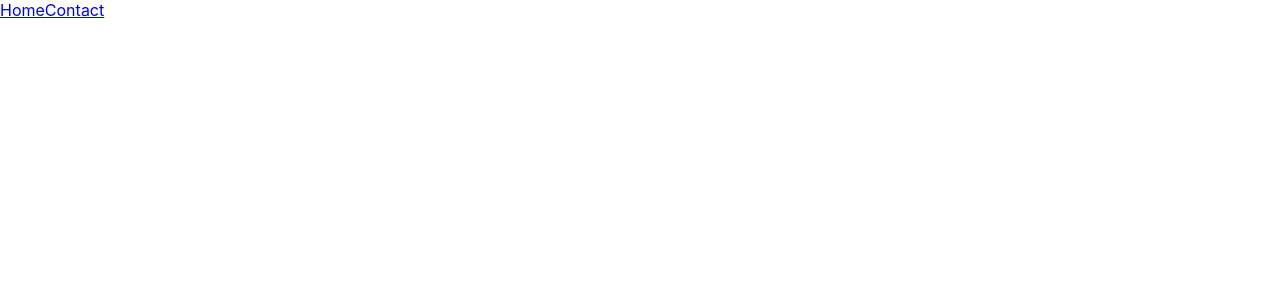
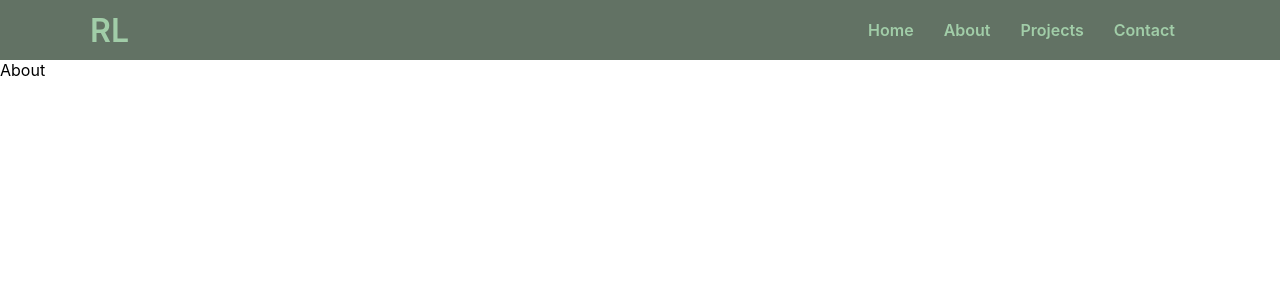
Before and after one commit to rllov/github_portfolio, a React (Create React App) app: page /#/about in a window 1280 px wide. Before the commit this address had no page. Shown: the top 300 px of the page. Built offline with nearby package versions, Linux system fonts and the light colour scheme.

Commit message:
testing ghpages reactrouting

```diff
--- a/src/App.js
+++ b/src/App.js
@@ -2,6 +2,8 @@ import { Route, Routes } from "react-router-dom";
 import Nav from "./components/Nav/Nav";
 import Home from "./components/Home/Home";
 import Contact from "./components/Contact/Contact";
+import About from "./components/About/About";
+import Projects from "./components/Projects/Projects";
 function App() {
   return (
     <>
@@ -9,6 +11,8 @@ function App() {
       <Routes>
         <Route path="/" element={<Home />} />
         <Route path="/contact" element={<Contact />} />
+        <Route path="/about" element={<About />} />
+        <Route path="/projects" element={<Projects />} />
       </Routes>
     </>
   );
--- /dev/null
+++ b/src/components/About/About.js
@@ -0,0 +1,7 @@
+import React from "react";
+
+const About = () => {
+  return <div>About</div>;
+};
+
+export default About;
--- /dev/null
+++ b/src/components/Nav/Nav.css
@@ -0,0 +1,91 @@
+*{
+    padding:0;
+    margin: 0;
+}
+
+.navbar{
+    height:60px;
+    background-color:#627264 ;
+    position:relative;
+}
+.nav_container  {
+    display:inline-flex;
+}
+
+.container{
+    max-width: 1100px;
+    margin:0 auto;
+    padding: 0 15px;
+    display:flex;
+    justify-content: space-between;
+    align-items: center;
+    height: 100%;
+}
+
+.logo a{
+    font-size: 32px;
+    font-weight: 600;
+    color:#A1CDA8;
+    text-decoration: none;
+}
+
+.logo a:hover{
+    color:#C5E7E2;
+    transition: 0.35s;
+}
+
+
+.nav-elements .nav_links{
+    display:flex;
+    justify-content: space-between;
+    align-items: center;
+    flex-direction: row;
+    list-style: none;
+}
+
+.nav-elements .nav_links a {
+    display:flex;
+    justify-content: space-between;
+    padding:15px;
+}
+
+
+.nav-elements ul li:not(:last-child){
+    margin-right: 60px;
+}
+.nav-elements ul a{
+    font-size: 16px;
+    font-weight: 600;
+    color: #A1CDA8;
+    text-decoration: none;
+}
+.nav-elements ul a.active{
+    font-weight: 500;
+    color: #C5E7E2;
+    position: relative;
+}
+.nav-elements ul a:hover{
+    font-weight: 500;
+    color: #C5E7E2;
+    position: relative;
+    transition: 0.35s;
+
+}
+
+.nav-elements ul a.active::after {
+    content: '';
+    position: absolute;
+    bottom: -4px;
+    left: 0;
+    width: 100%;
+    height: 2px;
+    background-color: #AD9BAA;
+  }
+
+/* Palette
+--feldgrau: #627264ff;
+--celadon: #a1cda8ff;
+--celadon-2: #b5dfcaff;
+--mint-green: #c5e7e2ff;
+--rose-quartz: #ad9baaff;
+ */
--- a/src/components/Nav/Nav.js
+++ b/src/components/Nav/Nav.js
@@ -1,12 +1,34 @@
 import React from "react";
 import { Link } from "react-router-dom";
+import "./Nav.css";
 
 const Nav = () => {
   return (
-    <div>
-      <Link to="/">Home</Link>
-      <Link to="/contact">Contact</Link>
-    </div>
+    <>
+      <nav className="navbar">
+        <div className="container">
+          <div className="logo">
+            <Link to="/about">RL</Link>
+          </div>
+          <div className="nav-elements">
+            <ul class="nav_links">
+              <Link to="/">
+                <li>Home</li>
+              </Link>
+              <Link to="/about">
+                <li>About</li>
+              </Link>
+              <Link to="/projects">
+                <li>Projects</li>
+              </Link>
+              <Link to="/contact">
+                <li>Contact</li>
+              </Link>
+            </ul>
+          </div>
+        </div>
+      </nav>
+    </>
   );
 };
 
--- /dev/null
+++ b/src/components/Projects/Projects.js
@@ -0,0 +1,7 @@
+import React from "react";
+
+const Projects = () => {
+  return <div>Projects</div>;
+};
+
+export default Projects;
```
Also changed, not shown: src/components/About/About.css (added), src/components/Contact/Contact.css (added), src/components/Home/Home.css (added), src/components/Projects/Projects.css (added).
